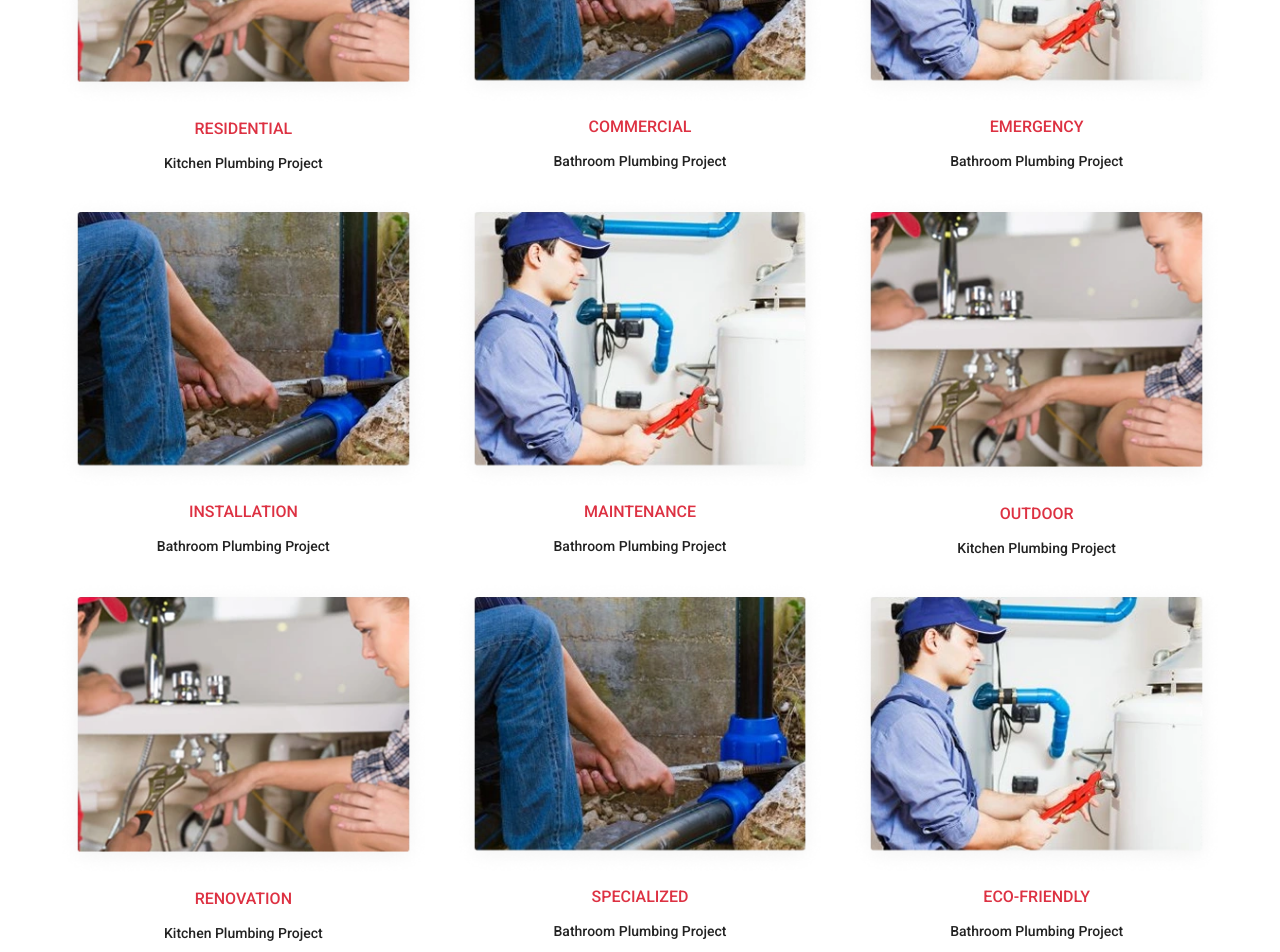
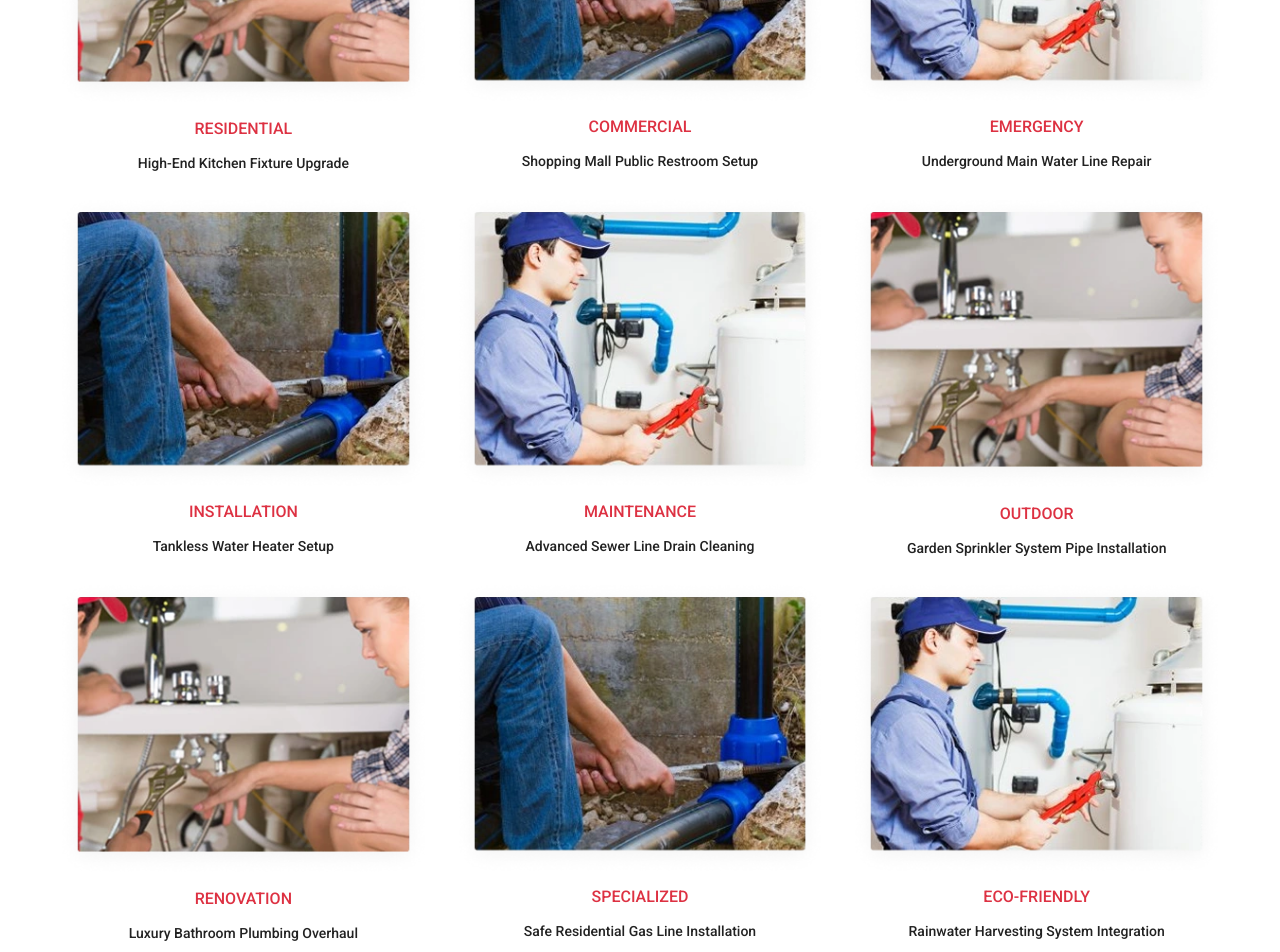
Before and after one commit to Sijan666/plumbingCompany, a React (Vite) app: page /projects in a window 1280 px wide. Shown: the part 800-1752 px from the top of the page. Built offline with nearby package versions, Linux system fonts and the light colour scheme.

Commit message:
chnage details in projects api

```diff
--- a/src/components/data/projectsApi.js
+++ b/src/components/data/projectsApi.js
@@ -7,54 +7,54 @@ export const projectsApi = [
         id : 1 ,
         projectImg : p1,
         projectType : "RESIDENTIAL",
-        projectName : "Kitchen Plumbing Project",
+        projectName : "High-End Kitchen Fixture Upgrade",
     },
     {
         id : 2 ,
         projectImg : p2,
         projectType : "COMMERCIAL",
-        projectName : "Bathroom Plumbing Project",
+        projectName : "Shopping Mall Public Restroom Setup",
     },
     {
         id : 3 ,
         projectImg : p3,
         projectType : "EMERGENCY",
-        projectName : "Bathroom Plumbing Project",
+        projectName : "Underground Main Water Line Repair",
     },
     {
         id : 4 ,
         projectImg : p2,
         projectType : "INSTALLATION",
-        projectName : "Bathroom Plumbing Project",
+        projectName : "Tankless Water Heater Setup",
     },
     {
         id : 5 ,
         projectImg : p3,
         projectType : "MAINTENANCE",
-        projectName : "Bathroom Plumbing Project",
+        projectName : "Advanced Sewer Line Drain Cleaning",
     },
     {
         id : 6 ,
         projectImg : p1,
         projectType : "OUTDOOR",
-        projectName : "Kitchen Plumbing Project",
+        projectName : "Garden Sprinkler System Pipe Installation",
     },
     {
         id : 7 ,
         projectImg : p1,
         projectType : "RENOVATION",
-        projectName : "Kitchen Plumbing Project",
+        projectName : "Luxury Bathroom Plumbing Overhaul",
     },
     {
         id : 8 ,
         projectImg : p2,
         projectType : "SPECIALIZED",
-        projectName : "Bathroom Plumbing Project",
+        projectName : "Safe Residential Gas Line Installation",
     },
     {
         id : 9 ,
         projectImg : p3,
         projectType : "ECO-FRIENDLY",
-        projectName : "Bathroom Plumbing Project",
+        projectName : "Rainwater Harvesting System Integration",
     },
 ]
```
